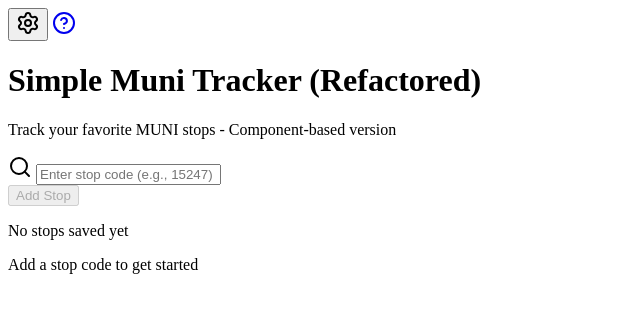
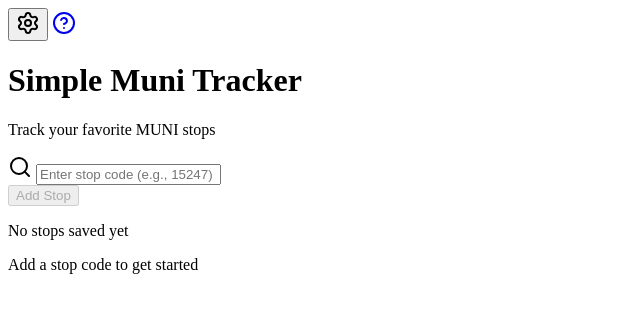
Before and after one commit to kaushalpartani/simple-muni-tracker, a SvelteKit app: page /refactored in a window 1280 px wide. Shown: the top 312 px of the page, without its empty margins (0-640 px from the left). Built offline with nearby package versions, Linux system fonts and the light colour scheme.

Commit message:
remove refactored titles in the refactored page

```diff
--- a/src/routes/refactored/+page.svelte
+++ b/src/routes/refactored/+page.svelte
@@ -361,7 +361,7 @@
 </script>
 
 <svelte:head>
-	<title>Simple Muni Tracker (Refactored)</title>
+	<title>Simple Muni Tracker</title>
 </svelte:head>
 
 <div class="min-h-screen bg-gray-50">
@@ -388,8 +388,8 @@
 				<HelpCircle class="w-5 h-5 md:w-6 md:h-6" />
 			</a>
 
-			<h1 class="text-2xl md:text-3xl lg:text-4xl font-light text-gray-900 mb-2 leading-tight">Simple Muni Tracker (Refactored)</h1>
-			<p class="text-sm md:text-base text-gray-600">Track your favorite MUNI stops - Component-based version</p>
+			<h1 class="text-2xl md:text-3xl lg:text-4xl font-light text-gray-900 mb-2 leading-tight">Simple Muni Tracker</h1>
+			<p class="text-sm md:text-base text-gray-600">Track your favorite MUNI stops</p>
 		</header>
 
 		<!-- Search Bar -->
```
